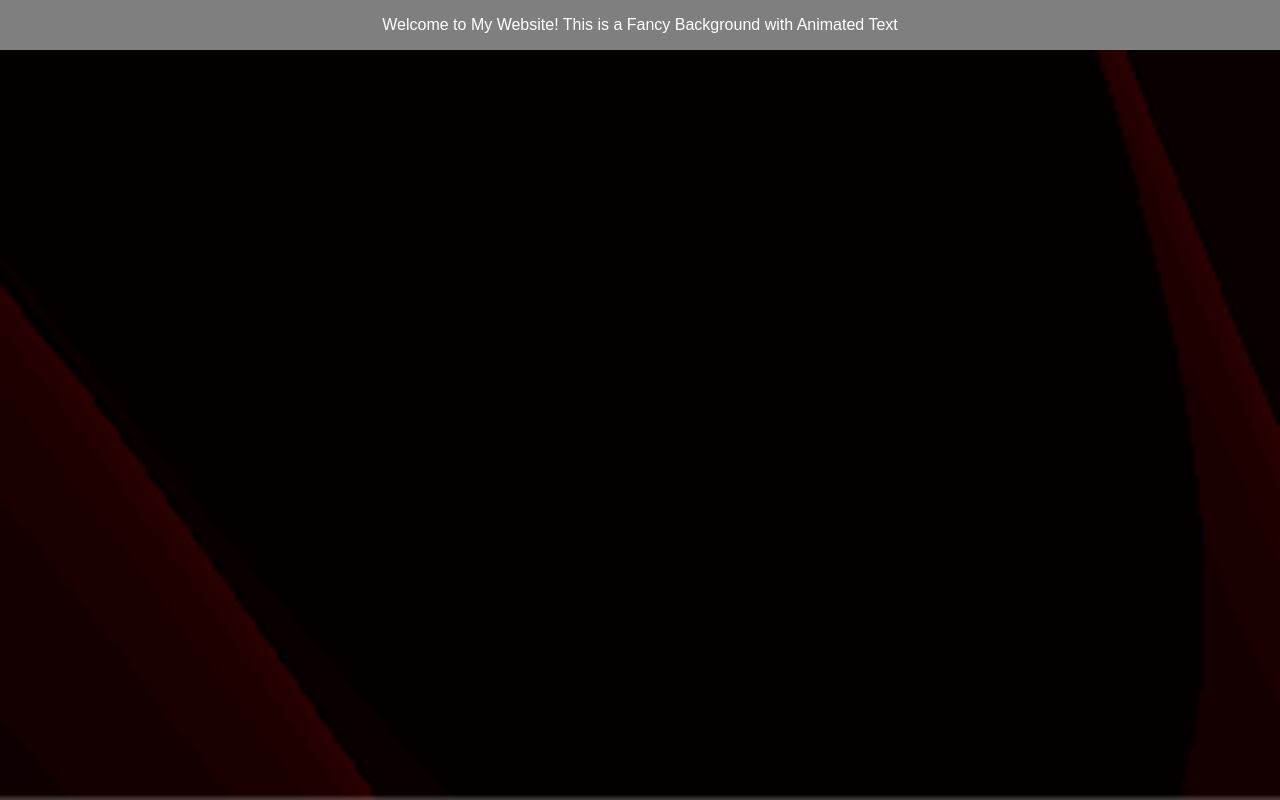
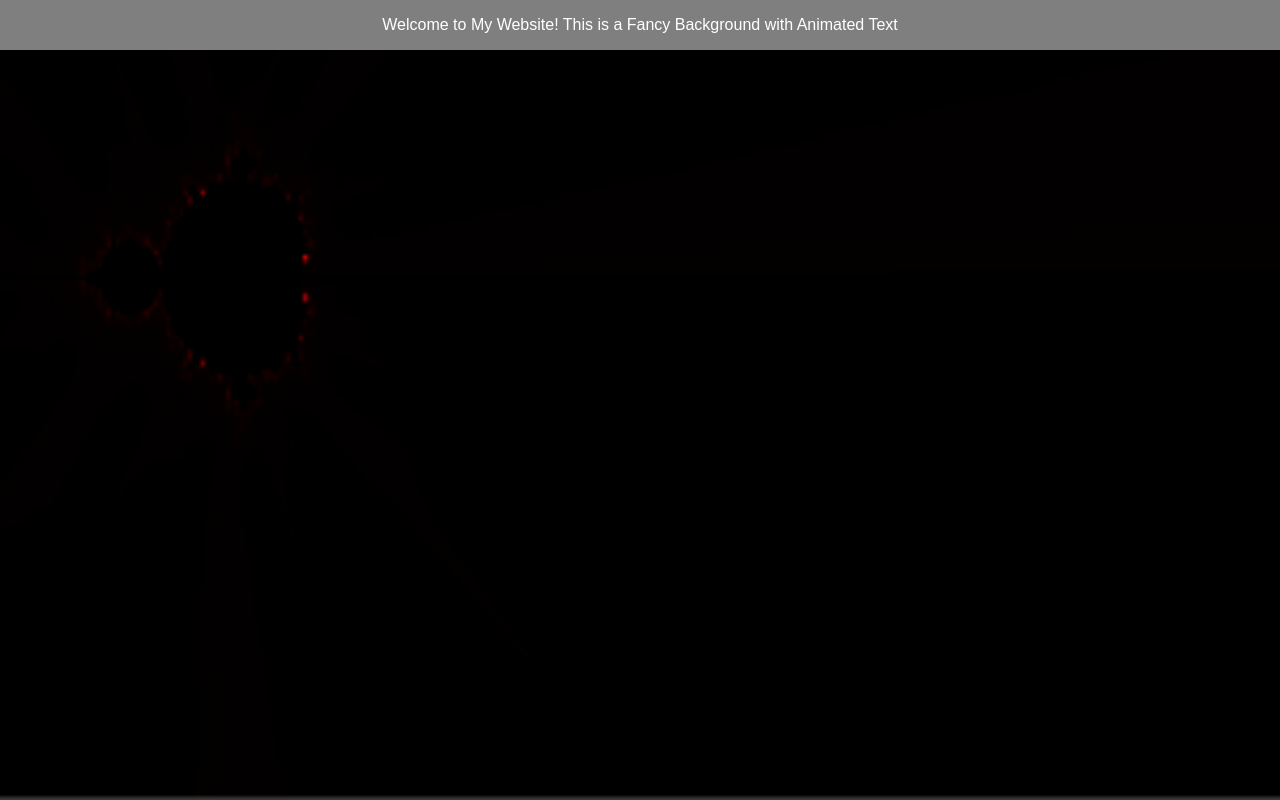
Before and after one commit to mashby42/myWebSite, a plain HTML site: page index.html in a window 1280 px wide. Drawn offline with Linux system fonts and the light colour scheme.

Commit message:
Update index.html
Altered parameters for fractal

```diff
--- a/index.html
+++ b/index.html
@@ -51,8 +51,8 @@
     const canvas = document.getElementById('mandelbrotCanvas');
     const ctx = canvas.getContext('2d');
 
-    const maxIteration = 100;
-    const magnificationFactor = 300;
+    const maxIteration = 1000;
+    const magnificationFactor = 30;
     const panX = 2;
     const panY = 1.5;
 
```
